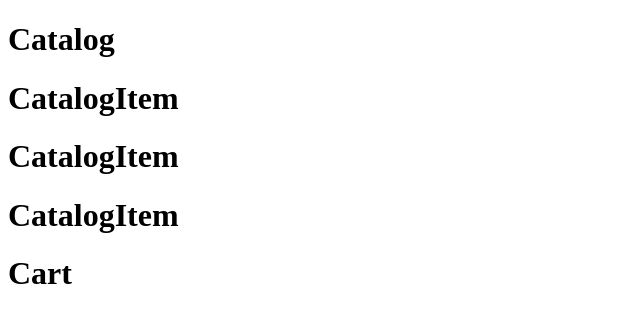
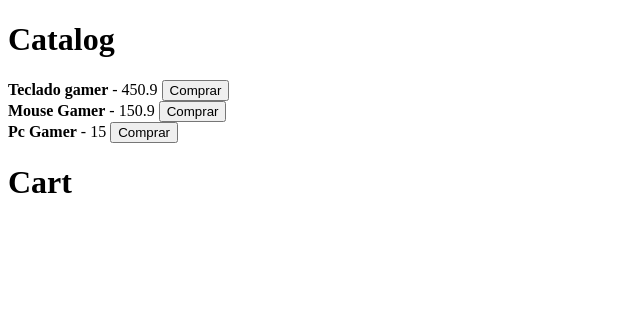
Before and after one commit to DanielSiilva/example-cart-with-redux, a React (Vite) app: page / in a window 1280 px wide. Shown: the top 322 px of the page, without its empty margins (0-640 px from the left). Built offline with nearby package versions, Linux system fonts and the light colour scheme; data requests are answered from the project's data file.

Commit message:
Feat: componente catalogItem

```diff
--- a/src/components/Catalog/CatalogItem.tsx
+++ b/src/components/Catalog/CatalogItem.tsx
@@ -1,12 +1,28 @@
+import { IProduct } from "../../store/cart/types"
 
+interface CatalogItemProps{
+    product: IProduct
+}
 
-
-export function CatalogItem (){
+export function CatalogItem ({product}: CatalogItemProps){
 
 
     return (
-        <>
-            <h1> CatalogItem </h1>
-        </>
+        <article key={product.id}>
+            <strong>{product.title}</strong> {" - "}
+            <span>{product.price}</span> {'  '}
+
+            <button
+                type="button"
+                // onClick={handleAddProductToCart}
+            >
+                Comprar
+            </button>
+
+            {/* {hasFailedStockCheck &&
+                <span style={{color: 'red'}}> Falta de estoque </span>
+            } */}
+
+        </article>
     )
 }
```
